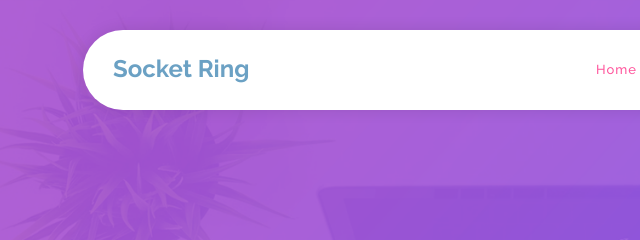
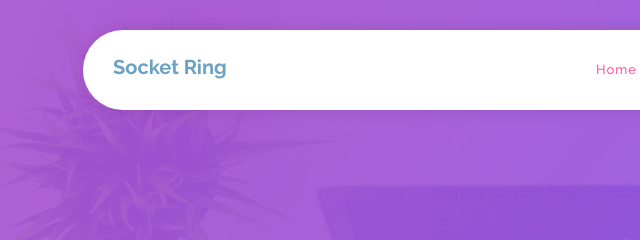
Before and after one commit to bradenbjames/bradenbjames.github.io-socket, a plain HTML site: page index.html in a window 1280 px wide. Shown: the top 240 px of the page, 2-642 px from the left. Drawn offline with Linux system fonts and the light colour scheme.

Commit message:
more logo tampering

```diff
--- a/index.html
+++ b/index.html
@@ -45,9 +45,9 @@ https://templatemo.com/tm-535-softy-pinko
                     <nav class="main-nav">
                         <!-- ***** Logo Start ***** -->
                         <div class="logo">
-                            <h4>
+                            <h5>
                                 <strong>Socket Ring</strong>
-                            </h4>
+                            </h5>
                         </div>
                         <!-- ***** Logo End ***** -->
                         <!-- ***** Menu Start ***** -->
```
